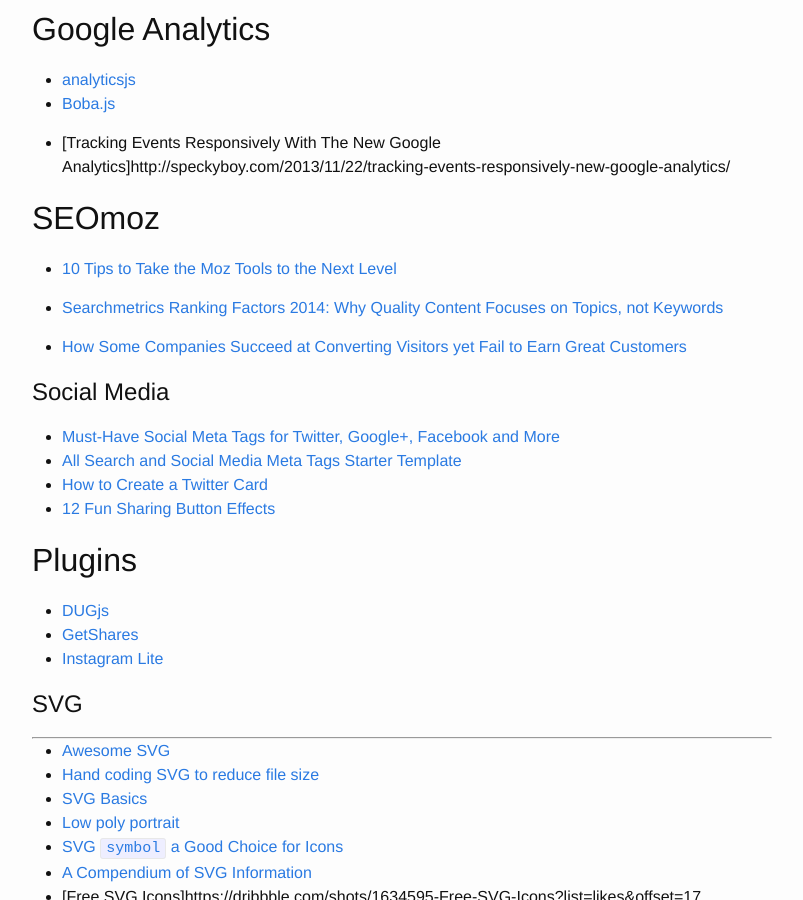
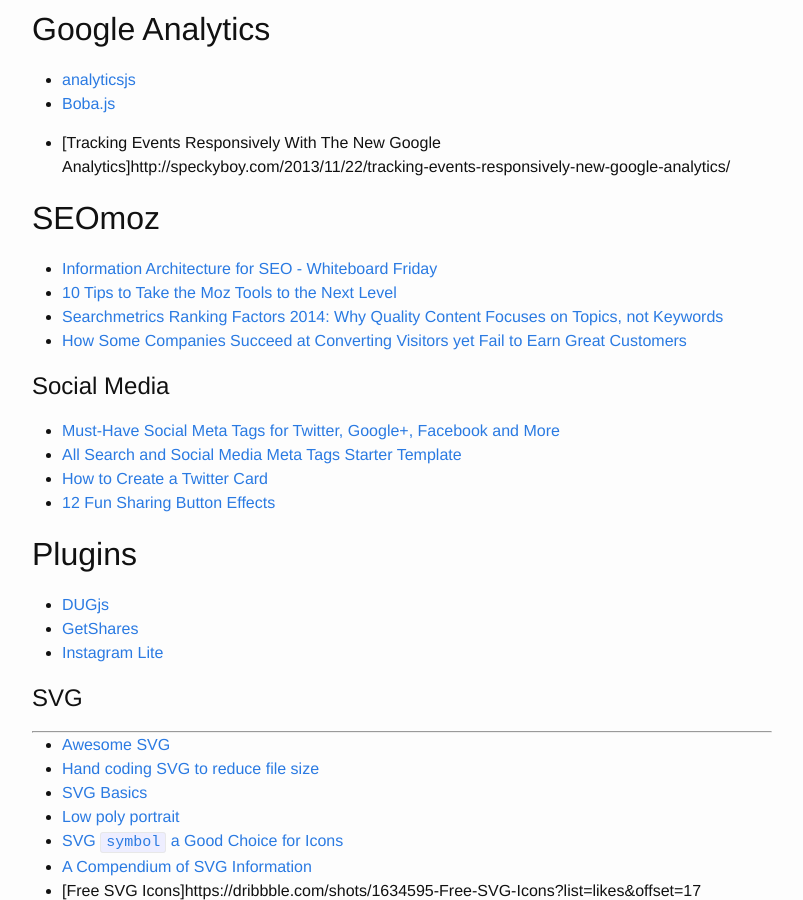
Before and after one commit to brownerd/brownerd.github.io, a Jekyll site: the page built from _posts/2014-10-06-reading-list-2014.md, in a window 1280 px wide and 900 px high, scrolled down 22712 px. Shown: the whole window, without its empty margins (238-1041 px from the left). Built offline with Jekyll 4.4.1, drawn with Linux system fonts in a browser that asks for light colours; emoji names are drawn with the system emoji font; some of the changed text lies outside the part shown.

Commit message:
Information Architecture for SEO - Whiteboard Friday

```diff
--- a/_posts/2014-10-06-reading-list-2014.md
+++ b/_posts/2014-10-06-reading-list-2014.md
@@ -1115,10 +1115,9 @@ Event Capturing and Bubbling in JavaScript](http://www.kirupa.com/html5/event_ca
 
 ## SEOmoz
 
+- [Information Architecture for SEO - Whiteboard Friday](http://moz.com/blog/information-architecture-for-seo-whiteboard-friday)
 - [10 Tips to Take the Moz Tools to the Next Level](http://moz.com/blog/10-tips-to-take-the-moz-tools-to-the-next-level)
-
 - [Searchmetrics Ranking Factors 2014: Why Quality Content Focuses on Topics, not Keywords](http://moz.com/blog/searchmetrics-ranking-factors-2014)
-
 - [How Some Companies Succeed at Converting Visitors yet Fail to Earn Great Customers](http://moz.com/blog/succeed-converting-visitors-yet-fail-earning-great-customers-whiteboard-friday)
 
 
@@ -1430,6 +1429,7 @@ packed in a single CSS or SCSS file.
 ### Lightbox
 - [I’m Dmitry, a user experience designer and web developer.](http://dimsemenov.com/)
 - [PhotoSwipe](http://photoswipe.com/)
+- [Magnific Popup, A Truly Responsive Lightbox (For jQuery And Zepto.js)](http://www.smashingmagazine.com/2013/05/02/truly-responsive-lightbox/)
 - [magnificent Pop](http://dimsemenov.com/plugins/magnific-popup/)
 - [Baguette - lightbox](https://feimosi.github.io/baguetteBox.js/)
 - [Fresco - lightbox](http://www.frescojs.com/)
```
